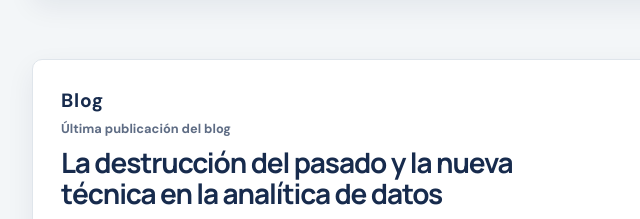
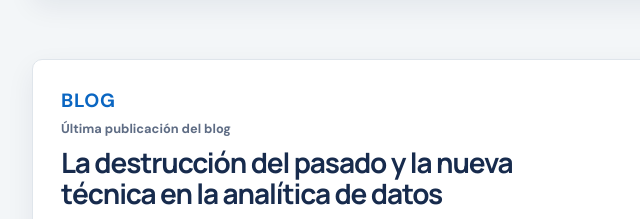
Before and after one commit to jrescalante/jrescalante.github.io, a plain HTML site: page index.html in a window 1280 px wide. Shown: the part 3242-3461 px from the top of the page, 260-900 px from the left. Drawn offline with nearby package versions, Linux system fonts and the light colour scheme; no server answers.

Commit message:
Unificar estilo del encabezado Blog

```diff
--- a/index.html
+++ b/index.html
@@ -106,7 +106,7 @@
       <section id="blog" class="section blog-section">
         <a class="blog-feature" data-latest-blog href="https://sentidoanalitica.com/opinion/la-destruccion-del-pasado-y-la-nueva-tecnica-en-la-analitica-de-datos" target="_blank" rel="noreferrer" aria-label="Leer La destrucción del pasado y la nueva técnica en la analítica de datos">
           <div class="blog-primary">
-            <p class="blog-kicker section-label">Blog</p>
+            <p class="eyebrow section-label blog-kicker">Blog</p>
             <p class="blog-latest">Última publicación del blog</p>
             <h3 data-blog-title>La destrucción del pasado y la nueva técnica en la analítica de datos</h3>
             <p class="blog-meta" data-blog-meta>10 de marzo de 2026 <span>·</span> Opinión <span>·</span> Por José Rafael Escalante</p>
```
